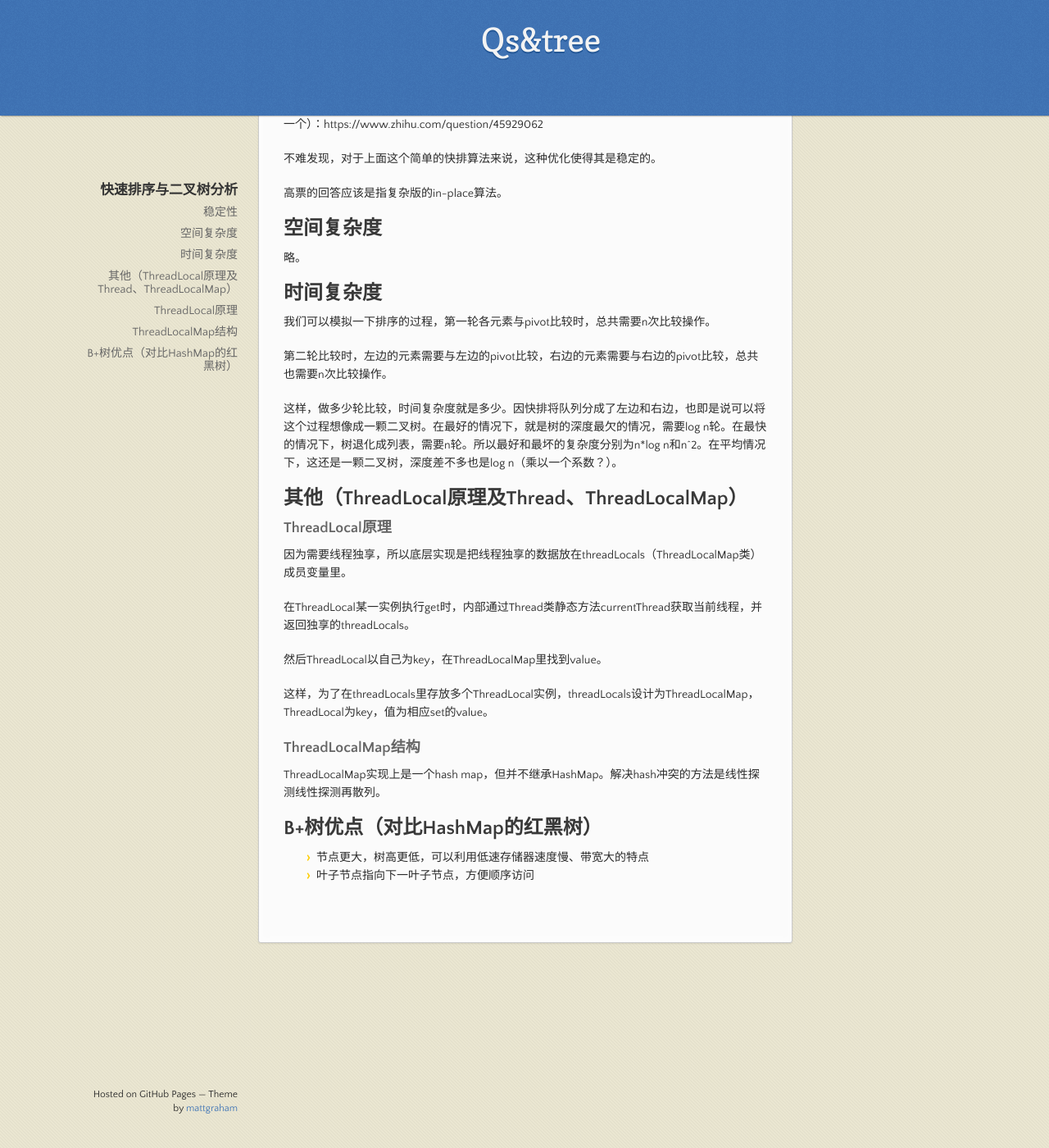
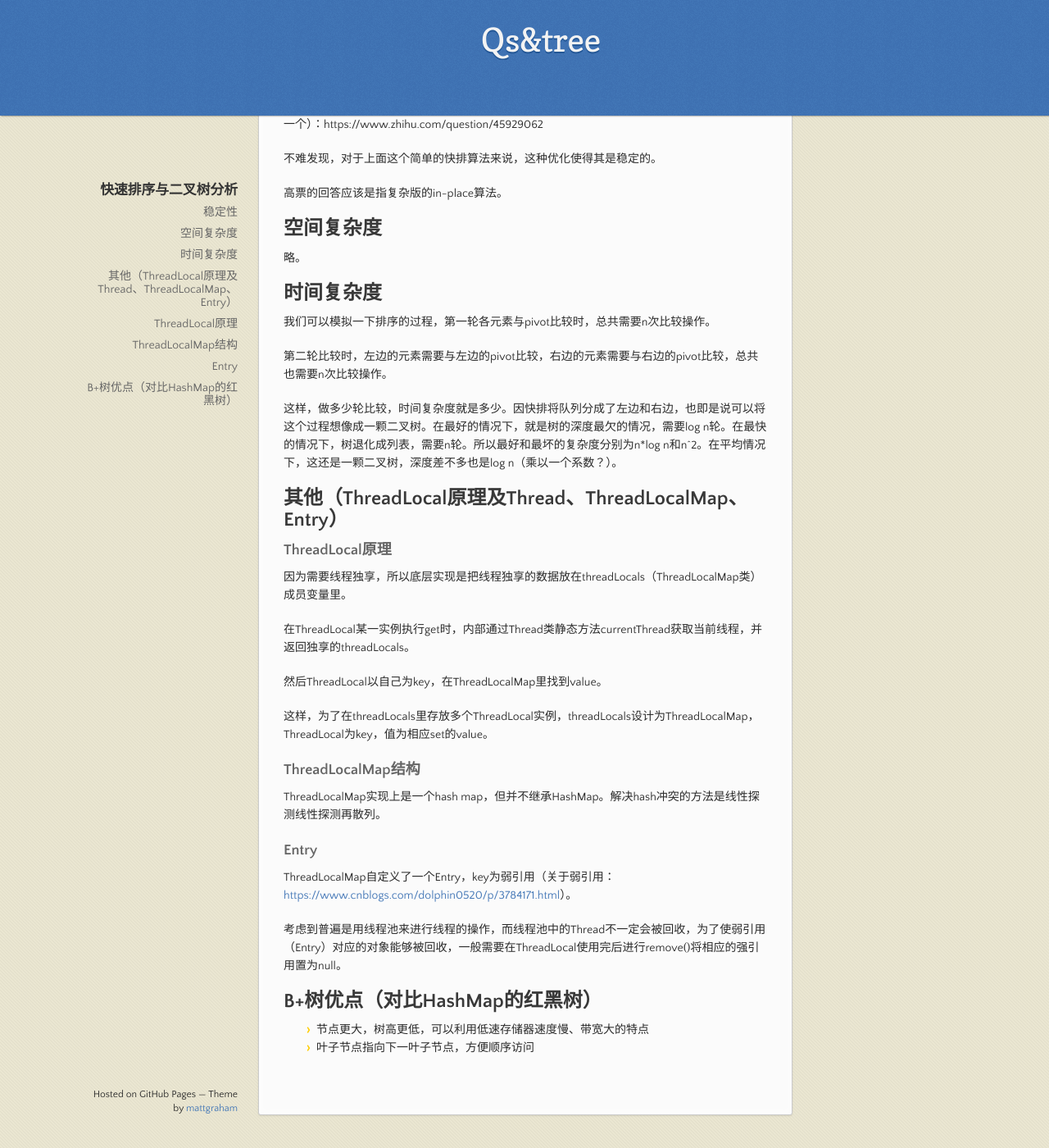
Before and after one commit to lvv9/lvv9.github.io, a Jekyll site: the page built from _posts/2020-09-08-qs&tree.md, in a window 1280 px wide and 1400 px high, scrolled down 675 px. Shown: the whole window at 82% size. Built offline with Jekyll 4.4.1, drawn with Linux system fonts in a browser that asks for light colours; our own code applies the rules of GitHub Pages for plain Markdown files; the repository's description, which GitHub fills in, is left out.

Commit message:
Update 2020-09-08-qs&tree.md

```diff
--- a/_posts/2020-09-08-qs&tree.md
+++ b/_posts/2020-09-08-qs&tree.md
@@ -44,7 +44,7 @@
 
 这样，做多少轮比较，时间复杂度就是多少。因快排将队列分成了左边和右边，也即是说可以将这个过程想像成一颗二叉树。在最好的情况下，就是树的深度最欠的情况，需要log n轮。在最快的情况下，树退化成列表，需要n轮。所以最好和最坏的复杂度分别为n*log n和n^2。在平均情况下，这还是一颗二叉树，深度差不多也是log n（乘以一个系数？）。
 
-## 其他（ThreadLocal原理及Thread、ThreadLocalMap）
+## 其他（ThreadLocal原理及Thread、ThreadLocalMap、Entry）
 
 ### ThreadLocal原理
 
@@ -60,6 +60,12 @@
 
 ThreadLocalMap实现上是一个hash map，但并不继承HashMap。解决hash冲突的方法是线性探测线性探测再散列。
 
+### Entry
+
+ThreadLocalMap自定义了一个Entry，key为弱引用（关于弱引用：[https://www.cnblogs.com/dolphin0520/p/3784171.html](https://www.cnblogs.com/dolphin0520/p/3784171.html)）。
+
+考虑到普遍是用线程池来进行线程的操作，而线程池中的Thread不一定会被回收，为了使弱引用（Entry）对应的对象能够被回收，一般需要在ThreadLocal使用完后进行remove()将相应的强引用置为null。
+
 ## B+树优点（对比HashMap的红黑树）
 
 - 节点更大，树高更低，可以利用低速存储器速度慢、带宽大的特点
```
